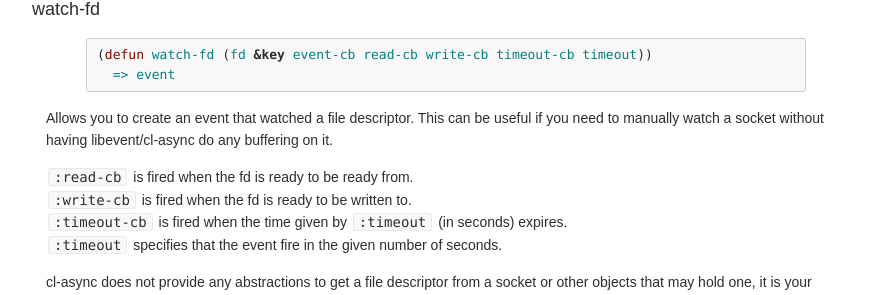
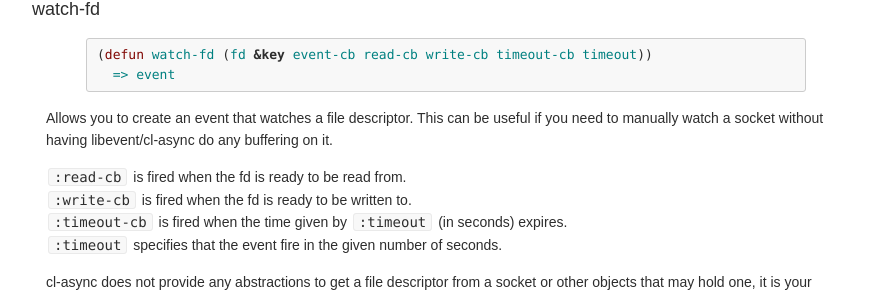
Before and after one commit to orthecreedence/cl-async, a Jekyll site: the page built from events.md, in a window 1280 px wide and 900 px high, scrolled down 2147 px. Shown: the part 244-539 px from the top of the window, without its empty margins (194-1071 px from the left). Built offline with Jekyll 4.4.1, drawn with Linux system fonts in a browser that asks for light colours; Markdown is read by kramdown in place of the engine named in the settings.

Commit message:
fixing stupid typos

```diff
--- a/events.md
+++ b/events.md
@@ -149,11 +149,11 @@ This is a very thin wrapper around [delay](#delay), in fact all it does is call
   => event
 {% endhighlight %}
 
-Allows you to create an event that watched a file descriptor. This can be useful
+Allows you to create an event that watches a file descriptor. This can be useful
 if you need to manually watch a socket without having libevent/cl-async do any
 buffering on it.
 
-`:read-cb` is fired when the fd is ready to be ready from.
+`:read-cb` is fired when the fd is ready to be read from.
 `:write-cb` is fired when the fd is ready to be written to.
 `:timeout-cb` is fired when the time given by `:timeout` (in seconds) expires.
 `:timeout` specifies that the event fire in the given number of seconds.
```
